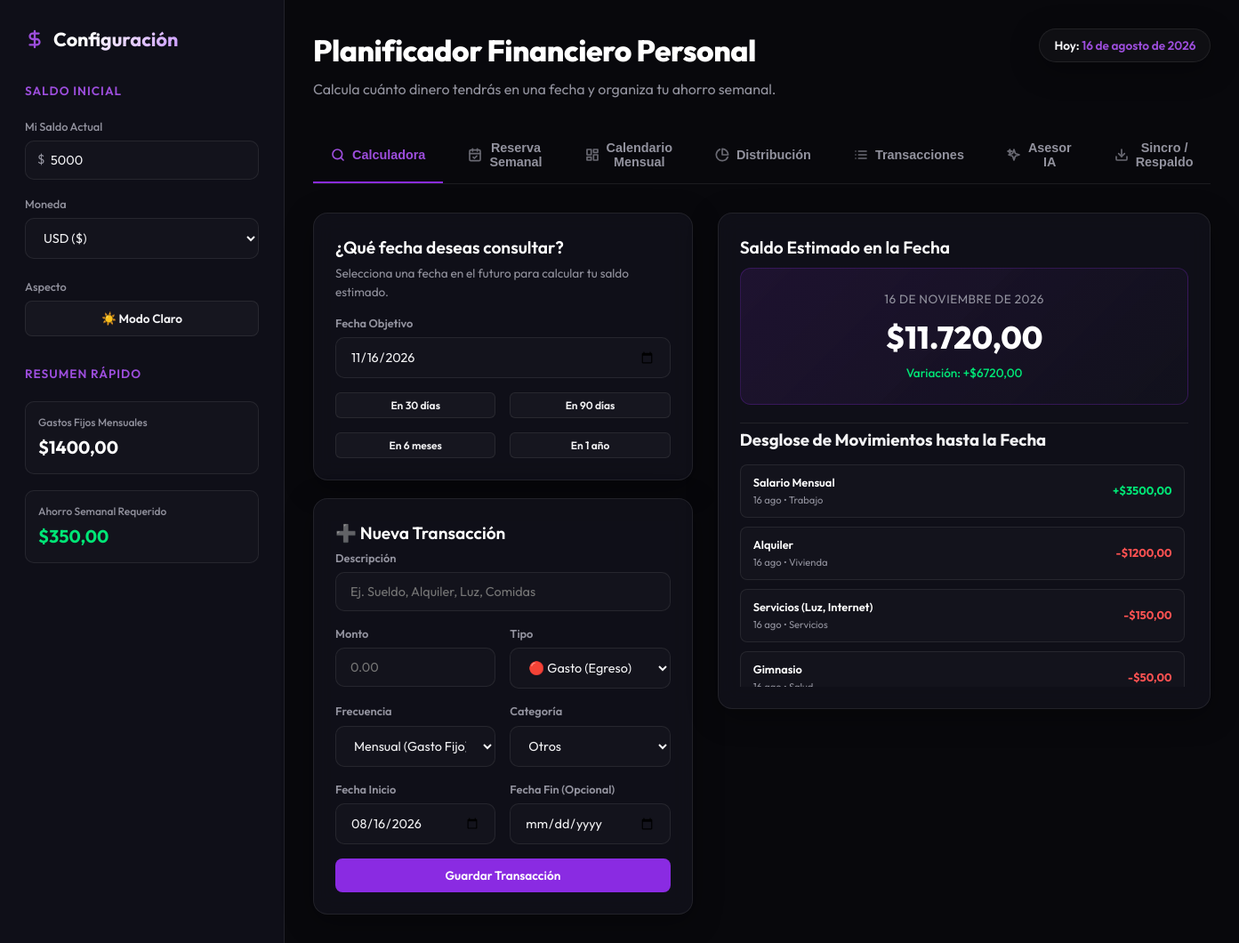
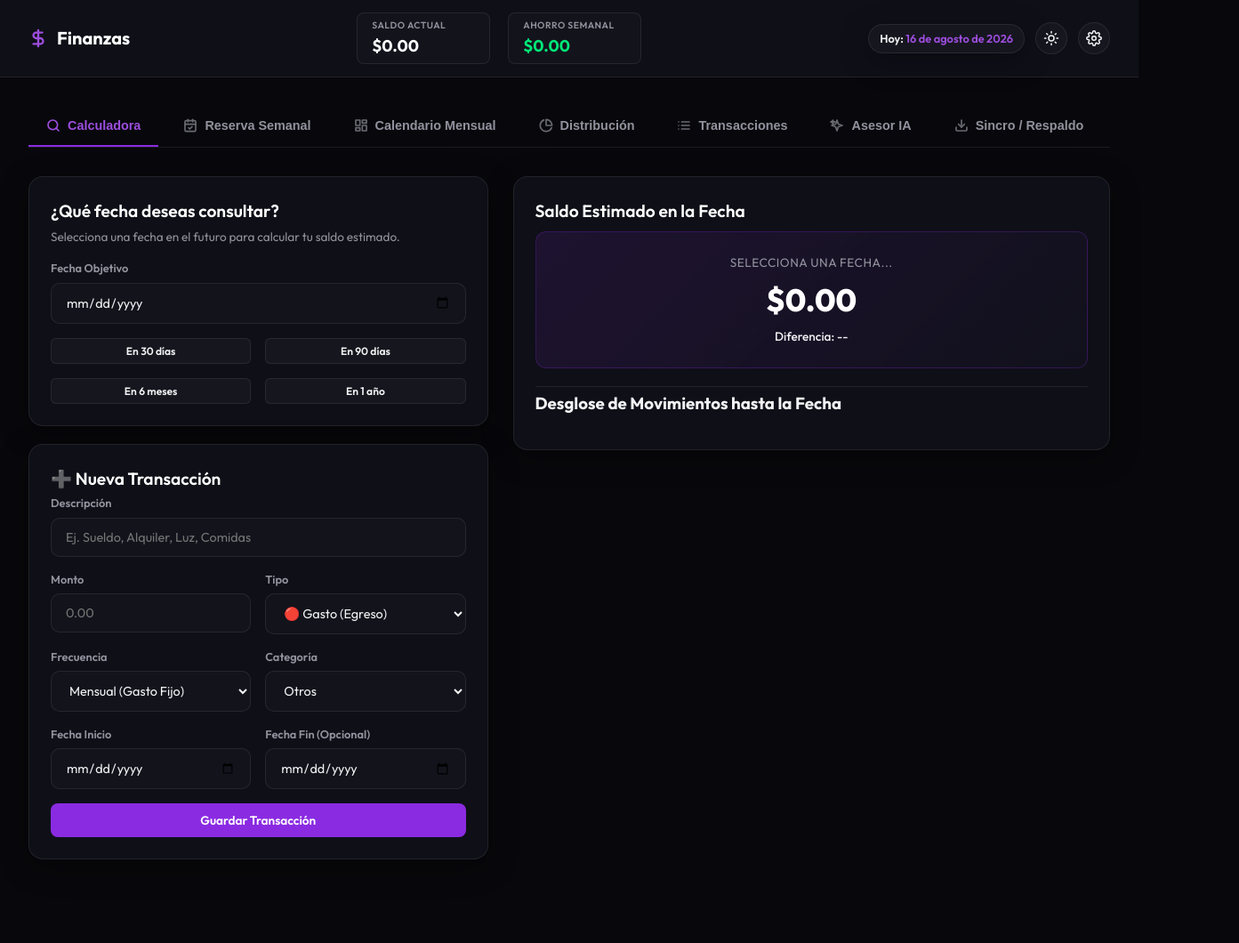
Before and after one commit to Carlos3312mx/finanzas, an Electron app: page index.html in a window 1280 px wide. Shown: the whole page at 89% size, 1393 px wide, since content can reach past the window. After the commit the page ends 998 px from the top, so only its background shows below. Drawn offline with nearby package versions, Linux system fonts and the light colour scheme.

Commit message:
feat: redisenio de cabecera SaaS y modal de ajustes flotante

```diff
--- a/app.js
+++ b/app.js
@@ -8,11 +8,14 @@ let googleAccessToken = null;
 
 // ELEMENTOS DEL DOM
 const dom = {
-    // Sidebar Configuración
+    // Configuración & Modal
     initialBalanceInput: document.getElementById("initial-balance-input"),
     currencySelect: document.getElementById("currency-select"),
     sbFixedExpenses: document.getElementById("sb-fixed-expenses"),
     sbWeeklySaving: document.getElementById("sb-weekly-saving"),
+    btnOpenSettings: document.getElementById("btn-open-settings"),
+    btnCloseSettings: document.getElementById("btn-close-settings"),
+    settingsModal: document.getElementById("settings-modal"),
 
     // Header
     currentDateSpan: document.getElementById("current-date-span"),
@@ -131,10 +134,8 @@ function init() {
     const savedTheme = localStorage.getItem("theme");
     if (savedTheme === "light") {
         document.body.classList.add("light-theme");
-        dom.btnToggleTheme.textContent = "🌙 Modo Oscuro";
     } else {
         document.body.classList.remove("light-theme");
-        dom.btnToggleTheme.textContent = "☀️ Modo Claro";
     }
 
     // Inicializar Clave API de OpenAI
@@ -296,7 +297,6 @@ function registerEventListeners() {
         document.body.classList.toggle("light-theme");
         const isLight = document.body.classList.contains("light-theme");
         localStorage.setItem("theme", isLight ? "light" : "dark");
-        dom.btnToggleTheme.textContent = isLight ? "🌙 Modo Oscuro" : "☀️ Modo Claro";
     });
 
     // 12. Guardar OpenAI Clave API
@@ -335,15 +335,20 @@ function registerEventListeners() {
         syncWithGoogleDrive();
     });
 
-    // 17. Alternar visibilidad de la barra lateral en móviles
-    if (dom.btnToggleSidebarContent) {
-        dom.btnToggleSidebarContent.addEventListener("click", function() {
-            const sidebar = document.querySelector(".sidebar");
-            sidebar.classList.toggle("collapsed");
-            const isCollapsed = sidebar.classList.contains("collapsed");
-            this.textContent = isCollapsed ? "⚙️ Ajustes" : "❌ Cerrar";
-        });
-    }
+    // 17. Abrir y Cerrar Modal de Ajustes
+    dom.btnOpenSettings.addEventListener("click", function() {
+        dom.settingsModal.classList.add("active");
+    });
+
+    dom.btnCloseSettings.addEventListener("click", function() {
+        dom.settingsModal.classList.remove("active");
+    });
+
+    dom.settingsModal.addEventListener("click", function(e) {
+        if (e.target === this) {
+            this.classList.remove("active");
+        }
+    });
 }
 
 // SINCRONIZAR ESTADO DE CHECKBOXES DE RESERVA
--- a/index.html
+++ b/index.html
@@ -23,74 +23,41 @@
 </head>
 <body>
     <div class="app-container">
-        <!-- BARRA LATERAL (CONFIGURACIÓN BÁSICA) -->
-        <aside class="sidebar collapsed">
-            <div class="sidebar-header" style="display: flex; justify-content: space-between; align-items: center; width: 100%;">
-                <div style="display: flex; align-items: center; gap: 10px;">
-                    <div class="logo-icon" style="color: var(--color-primary-hover); display: flex; align-items: center;">
-                        <svg width="22" height="22" viewBox="0 0 24 24" fill="none" stroke="currentColor" stroke-width="2.5" stroke-linecap="round" stroke-linejoin="round"><path d="M12 2v20M17 5H9.5a3.5 3.5 0 0 0 0 7h5a3.5 3.5 0 0 1 0 7H6"/></svg>
-                    </div>
-                    <h2>Configuración</h2>
+        <!-- CABECERA PRINCIPAL TIPO APP -->
+        <header class="app-header">
+            <div class="header-brand">
+                <div class="logo-icon" style="color: var(--color-primary-hover); display: flex; align-items: center;">
+                    <svg width="22" height="22" viewBox="0 0 24 24" fill="none" stroke="currentColor" stroke-width="2.5" stroke-linecap="round" stroke-linejoin="round"><path d="M12 2v20M17 5H9.5a3.5 3.5 0 0 0 0 7h5a3.5 3.5 0 0 1 0 7H6"/></svg>
                 </div>
-                <button id="btn-toggle-sidebar-content" class="btn btn-secondary" style="padding: 6px 12px; font-size: 0.75rem; display: none; width: auto; margin: 0; height: auto; font-weight: bold; background-color: rgba(255,255,255,0.05); border: 1px solid var(--border-color);">⚙️ Ajustes</button>
+                <h2 style="font-size: 1.25rem; font-weight: 700; margin: 0; color: var(--text-header);">Finanzas</h2>
             </div>
 
-            <div class="sidebar-section">
-                <h3>Saldo Inicial</h3>
-                <div class="input-group">
-                    <label for="initial-balance-input">Mi Saldo Actual</label>
-                    <div class="currency-input-wrapper">
-                        <span class="currency-prefix" id="curr-symbol-prefix">$</span>
-                        <input type="number" id="initial-balance-input" value="5000" min="0" step="100">
-                    </div>
+            <div class="header-kpis-container">
+                <div class="header-kpi-item">
+                    <span class="kpi-label">Saldo Actual</span>
+                    <span class="kpi-val" id="sb-fixed-expenses">$0.00</span>
                 </div>
-
-                <div class="input-group">
-                    <label for="currency-select">Moneda</label>
-                    <select id="currency-select">
-                        <option value="USD" selected>USD ($)</option>
-                        <option value="EUR">EUR (€)</option>
-                        <option value="MXN">MXN ($)</option>
-                        <option value="CLP">CLP ($)</option>
-                        <option value="ARS">ARS ($)</option>
-                        <option value="COP">COP ($)</option>
-                        <option value="PEN">PEN (S/)</option>
-                        <option value="BRL">BRL (R$)</option>
-                    </select>
-                </div>
-
-                <div class="input-group" style="margin-top: 4px;">
-                    <label>Aspecto</label>
-                    <button class="btn btn-secondary" id="btn-toggle-theme" style="width: 100%; justify-content: center;">
-                        ☀️ Modo Claro
-                    </button>
+                <div class="header-kpi-item">
+                    <span class="kpi-label">Ahorro Semanal</span>
+                    <span class="kpi-val highlight" id="sb-weekly-saving">$0.00</span>
                 </div>
             </div>
 
-            <div class="sidebar-section">
-                <h3>Resumen Rápido</h3>
-                <div class="sidebar-kpi-box">
-                    <div class="sidebar-kpi-label">Gastos Fijos Mensuales</div>
-                    <div class="sidebar-kpi-val" id="sb-fixed-expenses">$0.00</div>
+            <div class="header-controls">
+                <div class="date-badge" style="margin: 0; font-size: 0.8rem; padding: 6px 12px;">
+                    Hoy: <span id="current-date-span" style="color: var(--color-primary-hover); font-weight: 600;">01/01/2026</span>
                 </div>
-                <div class="sidebar-kpi-box">
-                    <div class="sidebar-kpi-label">Ahorro Semanal Requerido</div>
-                    <div class="sidebar-kpi-val highlight" id="sb-weekly-saving">$0.00</div>
-                </div>
+                <button class="icon-btn-style" id="btn-toggle-theme" title="Alternar Modo Oscuro/Claro">
+                    <svg width="18" height="18" viewBox="0 0 24 24" fill="none" stroke="currentColor" stroke-width="2" stroke-linecap="round" stroke-linejoin="round"><circle cx="12" cy="12" r="4"/><path d="M12 2v2M12 20v2M4.93 4.93l1.41 1.41M17.66 17.66l1.41 1.41M2 12h2M20 12h2M6.34 17.66l-1.41 1.41M19.07 4.93l-1.41 1.41"/></svg>
+                </button>
+                <button class="icon-btn-style" id="btn-open-settings" title="Configuración">
+                    <svg width="18" height="18" viewBox="0 0 24 24" fill="none" stroke="currentColor" stroke-width="2" stroke-linecap="round" stroke-linejoin="round"><circle cx="12" cy="12" r="3"/><path d="M19.4 15a1.65 1.65 0 0 0 .33 1.82l.06.06a2 2 0 1 1-2.83 2.83l-.06-.06a1.65 1.65 0 0 0-1.82-.33 1.65 1.65 0 0 0-1 1.51V21a2 2 0 0 1-4 0v-.09A1.65 1.65 0 0 0 9 19.4a1.65 1.65 0 0 0-1.82.33l-.06.06a2 2 0 1 1-2.83-2.83l.06-.06a1.65 1.65 0 0 0 .33-1.82 1.65 1.65 0 0 0-1.51-1H3a2 2 0 0 1 0-4h.09A1.65 1.65 0 0 0 4.6 9a1.65 1.65 0 0 0-.33-1.82l-.06-.06a2 2 0 1 1 2.83-2.83l.06.06a1.65 1.65 0 0 0 1.82.33H9a1.65 1.65 0 0 0 1-1.51V3a2 2 0 0 1 4 0v.09a1.65 1.65 0 0 0 1 1.51 1.65 1.65 0 0 0 1.82-.33l.06-.06a2 2 0 1 1 2.83 2.83l-.06.06a1.65 1.65 0 0 0-.33 1.82V9a1.65 1.65 0 0 0 1.51 1H21a2 2 0 0 1 0 4h-.09a1.65 1.65 0 0 0-1.51 1z"/></svg>
+                </button>
             </div>
-        </aside>
+        </header>
 
         <!-- CONTENIDO PRINCIPAL -->
         <main class="main-content">
-            <header class="main-header">
-                <div class="title-container">
-                    <h1>Planificador Financiero Personal</h1>
-                    <p class="subtitle">Calcula cuánto dinero tendrás en una fecha y organiza tu ahorro semanal.</p>
-                </div>
-                <div class="date-badge">
-                    Hoy: <span id="current-date-span">01/01/2026</span>
-                </div>
-            </header>
 
             <!-- TABS DE NAVEGACION -->
             <nav class="tab-nav">
@@ -530,6 +497,41 @@
     <script src="engine.js"></script>
     <script src="app.js"></script>
     <!-- Registro de Service Worker para PWA -->
+    <!-- MODAL DE CONFIGURACIÓN DE CRISTAL (SETTINGS) -->
+    <div class="modal-overlay" id="settings-modal">
+        <div class="modal-card">
+            <div class="modal-header">
+                <h3>Ajustes Generales</h3>
+                <button class="icon-btn-style close-modal-btn" id="btn-close-settings" title="Cerrar Ajustes">
+                    <svg width="18" height="18" viewBox="0 0 24 24" fill="none" stroke="currentColor" stroke-width="2" stroke-linecap="round" stroke-linejoin="round"><line x1="18" y1="6" x2="6" y2="18"/><line x1="6" y1="6" x2="18" y2="18"/></svg>
+                </button>
+            </div>
+            <div class="modal-body">
+                <div class="input-group" style="margin-bottom: 20px;">
+                    <label for="initial-balance-input">Saldo Inicial / Efectivo Disponible</label>
+                    <div class="currency-input-wrapper">
+                        <span class="currency-prefix" id="curr-symbol-prefix">$</span>
+                        <input type="number" id="initial-balance-input" value="5000" min="0" step="100">
+                    </div>
+                </div>
+
+                <div class="input-group">
+                    <label for="currency-select">Moneda Activa</label>
+                    <select id="currency-select">
+                        <option value="USD" selected>USD ($)</option>
+                        <option value="EUR">EUR (€)</option>
+                        <option value="MXN">MXN ($)</option>
+                        <option value="CLP">CLP ($)</option>
+                        <option value="ARS">ARS ($)</option>
+                        <option value="COP">COP ($)</option>
+                        <option value="PEN">PEN (S/)</option>
+                        <option value="BRL">BRL (R$)</option>
+                    </select>
+                </div>
+            </div>
+        </div>
+    </div>
+
     <script>
         if ("serviceWorker" in navigator) {
             window.addEventListener("load", () => {
--- a/styles.css
+++ b/styles.css
@@ -73,6 +73,7 @@ body {
 /* ESTRUCTURA PRINCIPAL */
 .app-container {
     display: flex;
+    flex-direction: column;
     min-height: 100vh;
     padding-top: env(safe-area-inset-top, 0px);
     padding-bottom: env(safe-area-inset-bottom, 0px);
@@ -80,77 +81,93 @@ body {
     padding-right: env(safe-area-inset-right, 0px);
 }
 
-/* BARRA LATERAL (SIDEBAR) */
-.sidebar {
-    width: 320px;
+/* APP HEADER (CABECERA SUPERIOR DE ESTILO COMERCIAL) */
+.app-header {
     background-color: var(--bg-sidebar);
-    border-right: 1px solid var(--border-color);
-    padding: 28px;
+    border-bottom: 1px solid var(--border-color);
+    display: flex;
+    justify-content: space-between;
+    align-items: center;
+    padding: 14px 32px;
+    backdrop-filter: blur(12px);
+    position: sticky;
+    top: 0;
+    z-index: 100;
+}
+
+.header-brand {
+    display: flex;
+    align-items: center;
+    gap: 10px;
+}
+
+.logo-icon {
+    font-size: 1.5rem;
+    color: var(--color-primary-hover);
+}
+
+.header-kpis-container {
+    display: flex;
+    gap: 20px;
+    align-items: center;
+}
+
+.header-kpi-item {
     display: flex;
     flex-direction: column;
-    gap: 32px;
-    flex-shrink: 0;
+    gap: 1px;
+    padding: 6px 16px;
+    background-color: rgba(255, 255, 255, 0.02);
+    border: 1px solid var(--border-color);
+    border-radius: 8px;
+    min-width: 150px;
 }
 
-.sidebar-header {
+.kpi-label {
+    font-size: 0.65rem;
+    color: var(--text-muted);
+    font-weight: 600;
+    text-transform: uppercase;
+    letter-spacing: 0.5px;
+}
+
+.kpi-val {
+    font-size: 1.15rem;
+    font-weight: 700;
+    color: var(--text-header);
+}
+
+.kpi-val.highlight {
+    color: var(--color-success);
+}
+
+.header-controls {
     display: flex;
     align-items: center;
     gap: 12px;
 }
 
-.logo-icon {
-    font-size: 1.8rem;
+.icon-btn-style {
+    background-color: rgba(255, 255, 255, 0.03);
+    border: 1px solid var(--border-color);
+    color: var(--text-main);
+    width: 36px;
+    height: 36px;
+    border-radius: 50%;
+    display: flex;
+    align-items: center;
+    justify-content: center;
+    cursor: pointer;
+    transition: all 0.25s cubic-bezier(0.4, 0, 0.2, 1);
+    outline: none;
 }
 
-.sidebar-header h2 {
-    font-size: 1.35rem;
-    font-weight: 700;
-    color: var(--text-header);
-    background: linear-gradient(135deg, #fff 30%, #c896ff 100%);
-    -webkit-background-clip: text;
-    -webkit-text-fill-color: transparent;
-}
-
-.sidebar-section {
-    display: flex;
-    flex-direction: column;
-    gap: 18px;
-}
-
-.sidebar-section h3 {
-    font-size: 0.85rem;
-    font-weight: 600;
-    text-transform: uppercase;
-    letter-spacing: 1px;
+.icon-btn-style:hover {
+    background-color: var(--color-primary-light);
+    border-color: var(--color-primary);
     color: var(--color-primary-hover);
-    margin-bottom: 2px;
-}
-
-/* SIDEBAR STAT BOXES */
-.sidebar-kpi-box {
-    background-color: rgba(255, 255, 255, 0.02);
-    border: 1px solid var(--border-color);
-    border-radius: 10px;
-    padding: 14px;
-    display: flex;
-    flex-direction: column;
-    gap: 4px;
-}
-
-.sidebar-kpi-label {
-    font-size: 0.75rem;
-    color: var(--text-muted);
-    font-weight: 500;
-}
-
-.sidebar-kpi-val {
-    font-size: 1.25rem;
-    font-weight: 700;
-    color: var(--text-header);
-}
-
-.sidebar-kpi-val.highlight {
-    color: var(--color-success);
+    box-shadow: 0 0 10px rgba(138, 43, 226, 0.2);
+    transform: translateY(-1px);
 }
 
 /* FORMULARIOS E INPUTS */
@@ -1083,3 +1100,68 @@ body.light-theme input[type="checkbox"]:checked::before {
 .occurrence-paid td {
     border-bottom-color: rgba(255, 255, 255, 0.02) !important;
 }
+
+/* MODAL DE CONFIGURACIÓN DE CRISTAL (GLASSMORPHIC OVERLAY) */
+.modal-overlay {
+    position: fixed;
+    top: 0;
+    left: 0;
+    width: 100%;
+    height: 100%;
+    background-color: rgba(5, 4, 9, 0.7);
+    backdrop-filter: blur(15px);
+    -webkit-backdrop-filter: blur(15px);
+    display: flex;
+    align-items: center;
+    justify-content: center;
+    z-index: 1000;
+    opacity: 0;
+    pointer-events: none;
+    transition: opacity 0.3s cubic-bezier(0.4, 0, 0.2, 1);
+}
+
+.modal-overlay.active {
+    opacity: 1;
+    pointer-events: auto;
+}
+
+.modal-card {
+    background: rgba(15, 15, 24, 0.85);
+    border: 1px solid var(--border-color);
+    border-radius: 16px;
+    width: 90%;
+    max-width: 440px;
+    padding: 24px;
+    box-shadow: 0 20px 40px rgba(0, 0, 0, 0.5);
+    transform: scale(0.92);
+    transition: transform 0.3s cubic-bezier(0.34, 1.56, 0.64, 1);
+    backdrop-filter: blur(25px);
+}
+
+.modal-overlay.active .modal-card {
+    transform: scale(1);
+}
+
+.modal-header {
+    display: flex;
+    justify-content: space-between;
+    align-items: center;
+    margin-bottom: 24px;
+}
+
+.modal-header h3 {
+    font-size: 1.2rem;
+    font-weight: 700;
+    color: var(--text-header);
+    margin: 0;
+}
+
+.close-modal-btn {
+    width: 32px;
+    height: 32px;
+}
+
+.modal-body {
+    display: flex;
+    flex-direction: column;
+}
```
